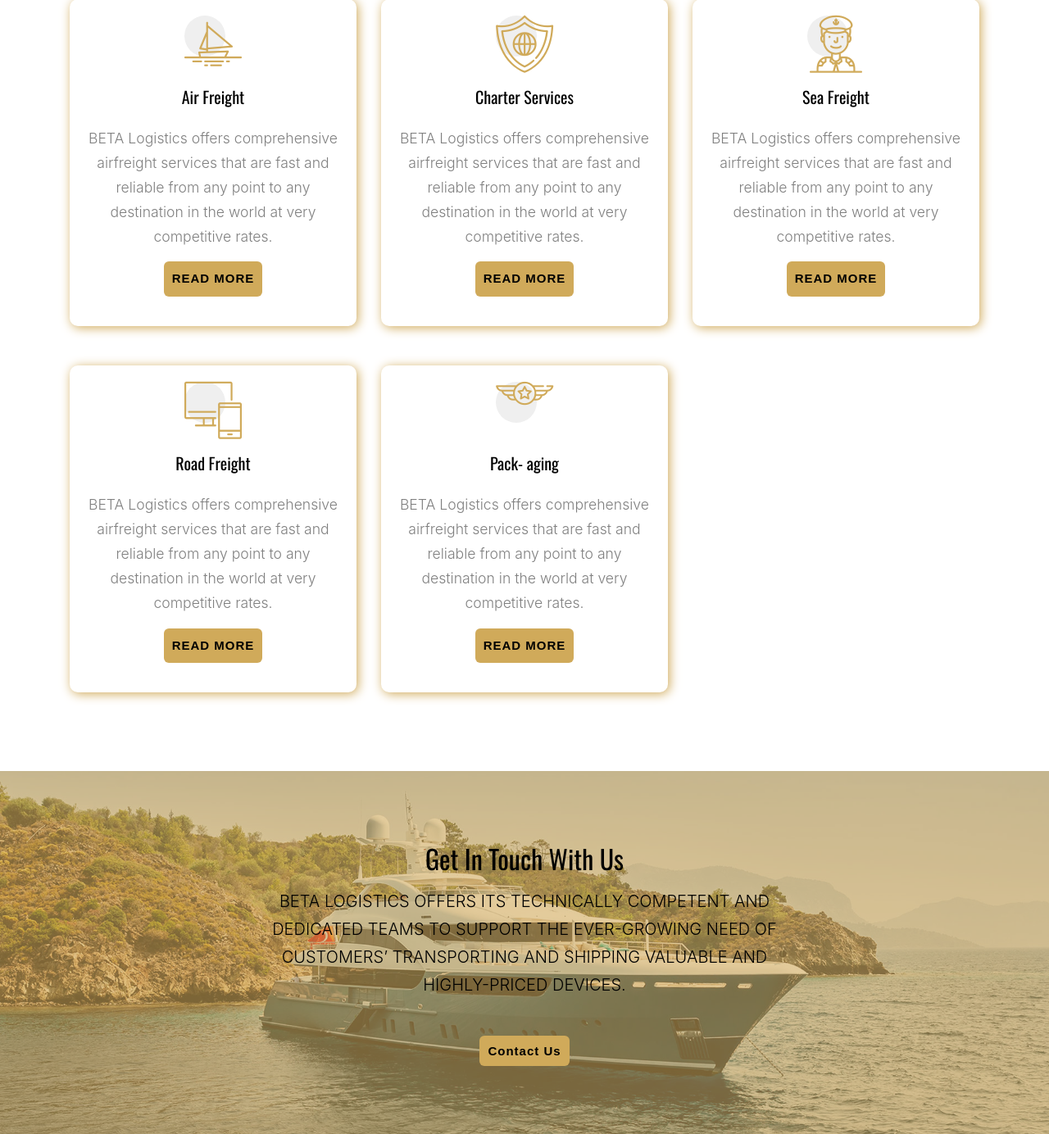
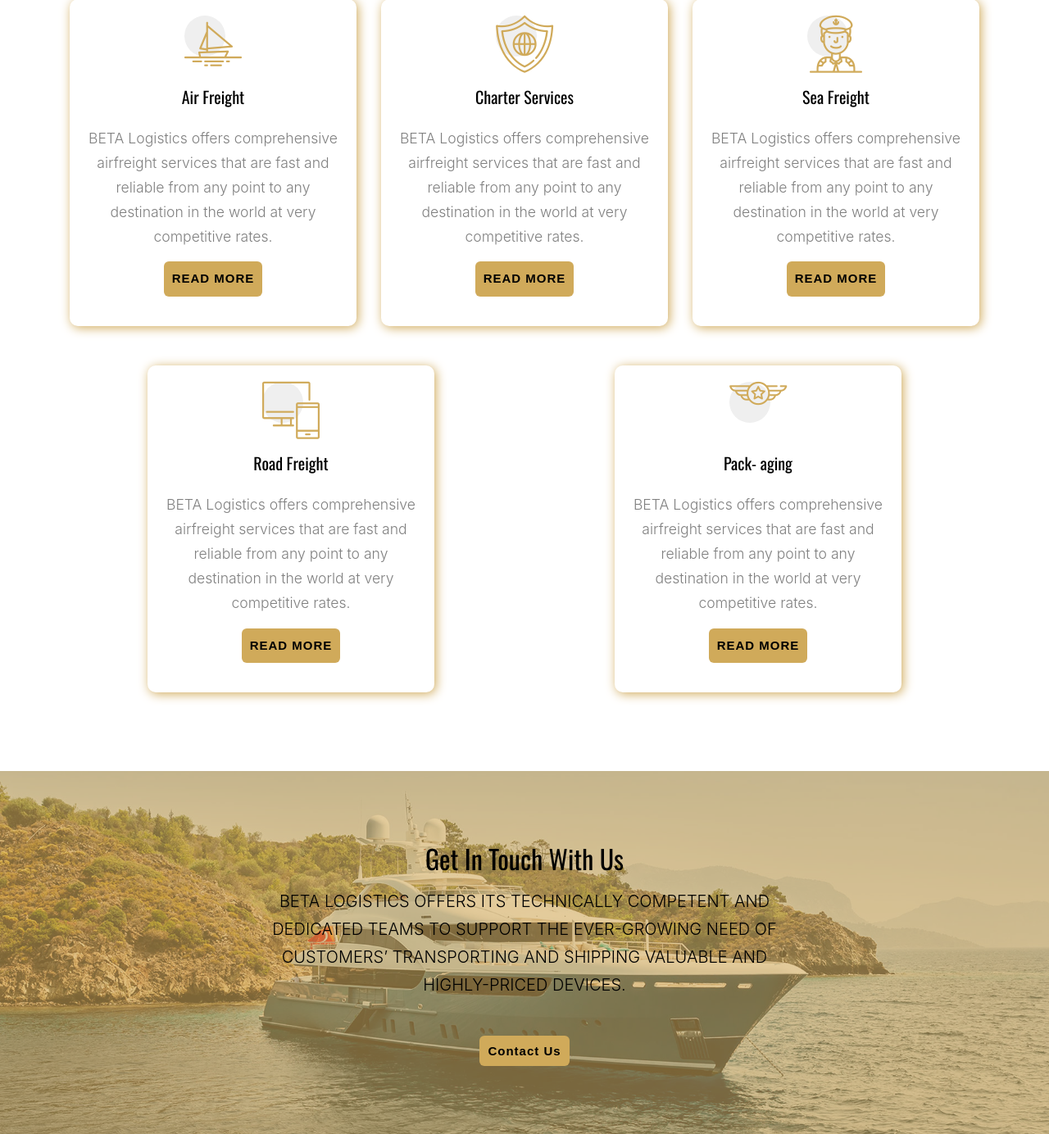
Before and after one commit to zainab98alrez/beta-v2, a PHP site: page /services in a window 1280 px wide. Shown: the part 542-1926 px from the top of the page at 82% size. Run offline with PHP 8.4, Linux system fonts and the light colour scheme; some web fonts are replaced.

Commit message:
Fix some issues

```diff
--- a/include/menu.php
+++ b/include/menu.php
@@ -16,7 +16,7 @@
   <div class="container">
     <div class="row align-items-center">
       <div class="col-6 col-lg-3">
-        <a href="ظ">
+        <a href="/">
           <img src="images/logo-1.png" alt="Image" class="img-fluid">
           <!-- <strong>Water</strong>Boat -->
         </a>
--- a/services.php
+++ b/services.php
@@ -29,7 +29,7 @@
   <div class="py-5">
     <div class="container">
       <div class="row">
-        <div class="col-md-6 col-lg-4 mb-5">
+        <div class="col-md-6 col-lg-4 mb-5 mx-auto">
           <div class="service-29283">
             <span class="wrap-icon-39293">
               <span class="flaticon-yacht"></span>
@@ -40,7 +40,7 @@
             <p><a href="/service-single" class="btn-beta btn btn-primary py-3 px-5">Read more</a></p>
           </div>
         </div>
-        <div class="col-md-6 col-lg-4 mb-5">
+        <div class="col-md-6 col-lg-4 mb-5 mx-auto">
           <div class="service-29283">
             <span class="wrap-icon-39293">
               <span class="flaticon-shield"></span>
@@ -51,7 +51,7 @@
             <p><a href="/service-single" class="btn-beta btn btn-primary py-3 px-5">Read more</a></p>
           </div>
         </div>
-        <div class="col-md-6 col-lg-4 mb-5">
+        <div class="col-md-6 col-lg-4 mb-5 mx-auto">
           <div class="service-29283">
             <span class="wrap-icon-39293">
               <span class="flaticon-captain"></span>
@@ -63,7 +63,7 @@
           </div>
         </div>
 
-        <div class="col-md-6 col-lg-4 mb-5">
+        <div class="col-md-6 col-lg-4 mb-5 mx-auto">
           <div class="service-29283">
             <span class="wrap-icon-39293">
               <span class="flaticon-devices"></span>
@@ -74,7 +74,7 @@
             <p><a href="/service-single" class="btn-beta btn btn-primary py-3 px-5">Read more</a></p>
           </div>
         </div>
-        <div class="col-md-6 col-lg-4 mb-5">
+        <div class="col-md-6 col-lg-4 mb-5 mx-auto">
           <div class="service-29283">
             <span class="wrap-icon-39293">
               <span class="flaticon-badge"></span>
```
Lines whose indentation alone changed are shown as unchanged.
